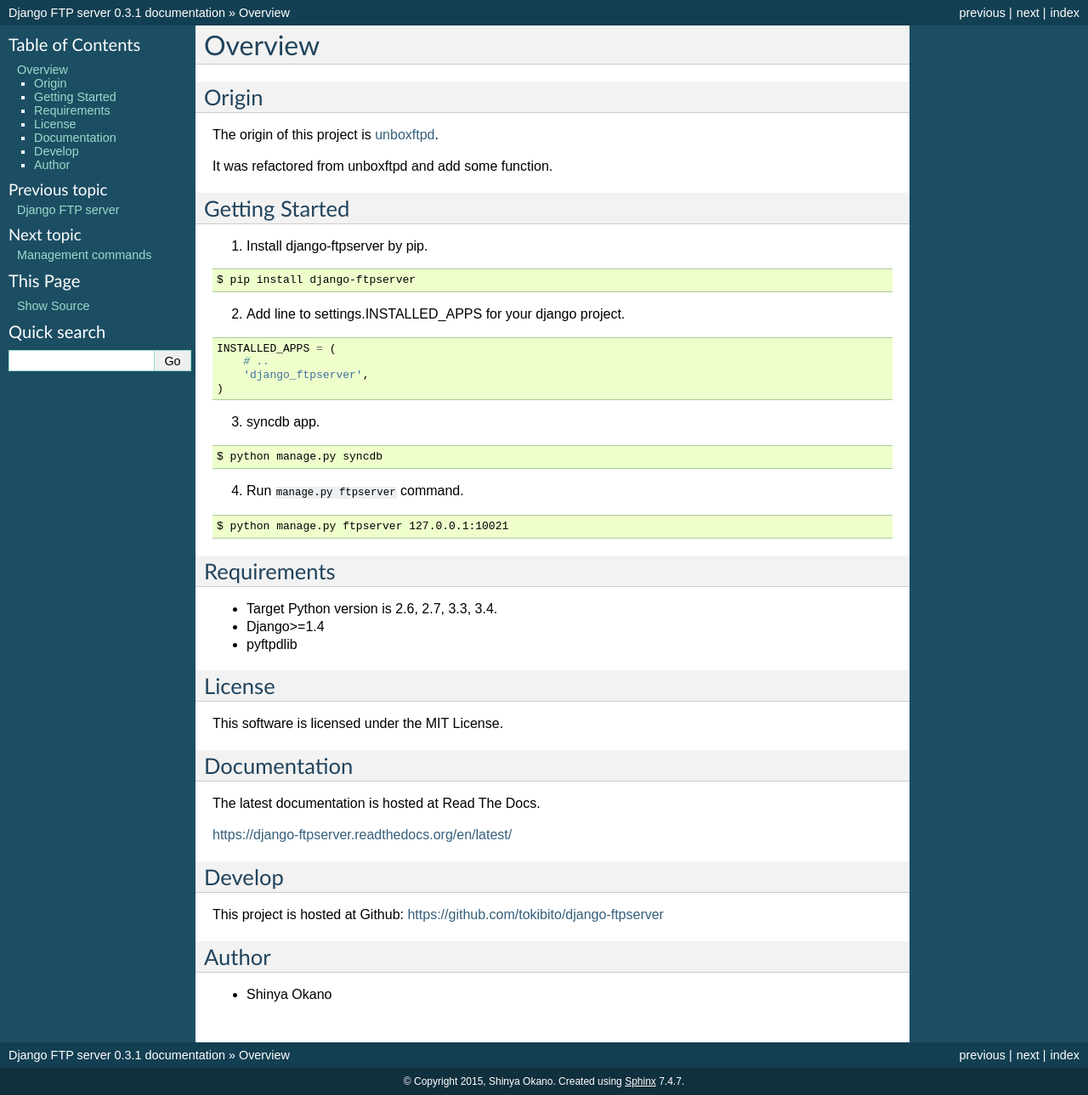
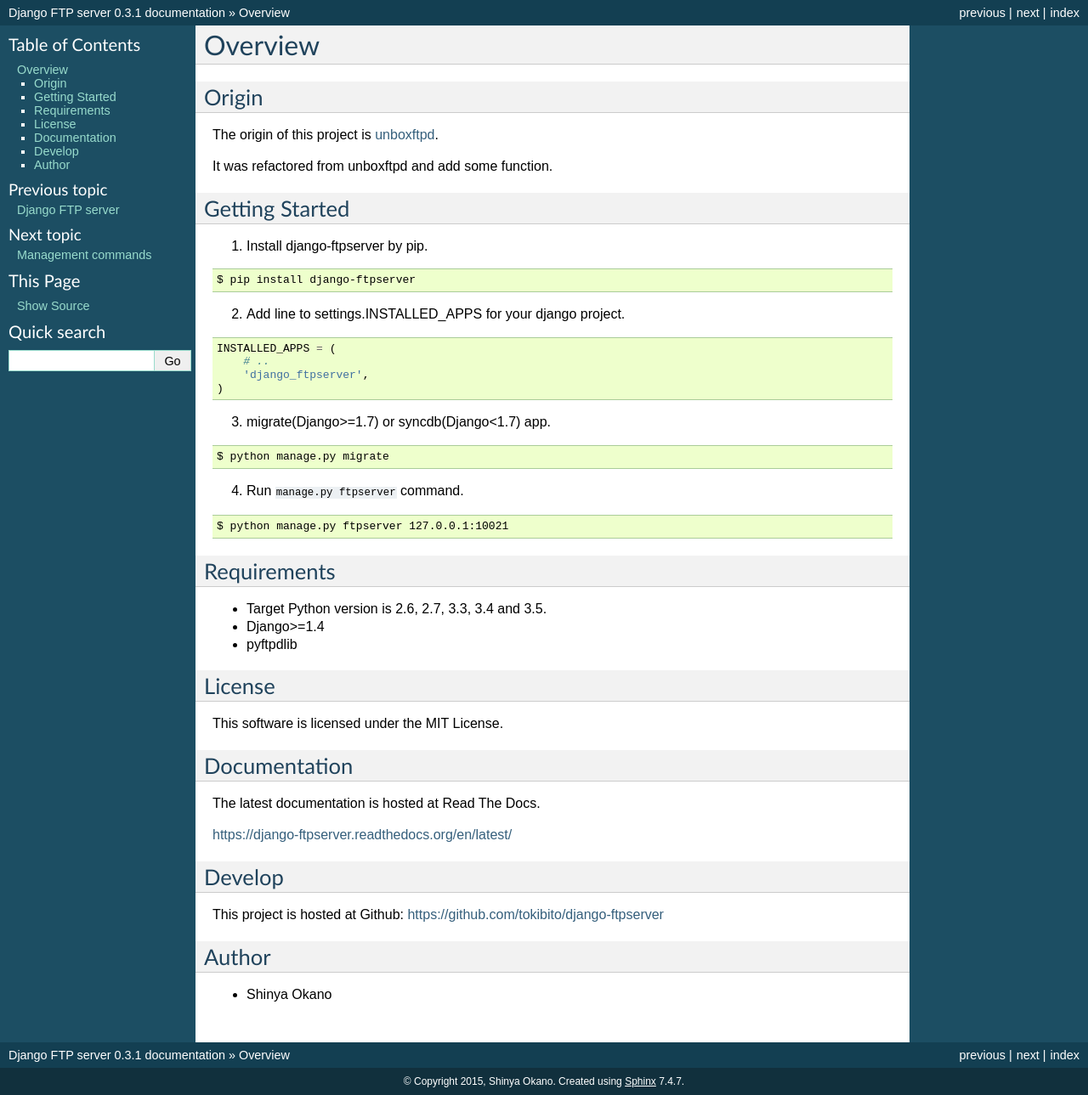
Before and after one commit to tokibito/django-ftpserver, a Sphinx documentation site: the page built from docs/source/overview.rst, in a window 1280 px wide. Shown: the whole page at 85% size. Built offline with Sphinx 7.4.7, drawn with Linux system fonts in a browser that asks for light colours.

Commit message:
add tox env for Django 1.9 and Python 3.5

```diff
--- a/ChangeLog.rst
+++ b/ChangeLog.rst
@@ -1,6 +1,12 @@
 ==============
 Change History
 ==============
+
+0.3.4
+=====
+:release-date:
+
+* add tox env for Django 1.9 and Python 3.5
 
 0.3.3
 =====
--- a/README.rst
+++ b/README.rst
@@ -24,7 +24,7 @@
        'django_ftpserver',
    )
 
-3. migrate or syncdb(Django<1.7) app.
+3. migrate(Django>=1.7) or syncdb(Django<1.7) app.
 
 ::
 
@@ -39,7 +39,7 @@
 Requirements
 ============
 
-* Target Python version is 2.6, 2.7, 3.3, 3.4.
+* Target Python version is 2.6, 2.7, 3.3, 3.4 and 3.5.
 * Django>=1.4
 * pyftpdlib
 
--- a/docs/requirements.txt
+++ b/docs/requirements.txt
@@ -1,3 +1,3 @@
 Sphinx
-Django==1.7.7
-pyftpdlib==1.4.0
+Django==1.9
+pyftpdlib==1.5.0
--- a/docs/source/overview.rst
+++ b/docs/source/overview.rst
@@ -27,11 +27,11 @@
        'django_ftpserver',
    )
 
-3. syncdb app.
+3. migrate(Django>=1.7) or syncdb(Django<1.7) app.
 
 ::
 
-   $ python manage.py syncdb
+   $ python manage.py migrate
 
 4. Run ``manage.py ftpserver`` command.
 
@@ -42,7 +42,7 @@
 Requirements
 ============
 
-* Target Python version is 2.6, 2.7, 3.3, 3.4.
+* Target Python version is 2.6, 2.7, 3.3, 3.4 and 3.5.
 * Django>=1.4
 * pyftpdlib
 
--- a/setup.py
+++ b/setup.py
@@ -15,7 +15,7 @@
 
 setup(
     name='django-ftpserver',
-    version='0.3.3',
+    version='0.3.4',
     description="FTP server application for Django.",
     long_description=read('README.rst'),
     package_dir={'': 'src'},
@@ -31,5 +31,6 @@
         'Programming Language :: Python :: 2.7',
         'Programming Language :: Python :: 3.3',
         'Programming Language :: Python :: 3.4',
+        'Programming Language :: Python :: 3.5',
         'License :: OSI Approved :: MIT License',
     ])
--- a/src/django_ftpserver/__init__.py
+++ b/src/django_ftpserver/__init__.py
@@ -1 +1 @@
-__version__ = '0.3.3'
+__version__ = '0.3.4'
```
Also changed, not shown: docs/source/index.rst (+9 -0 lines), .travis.yml, 2 other files.
